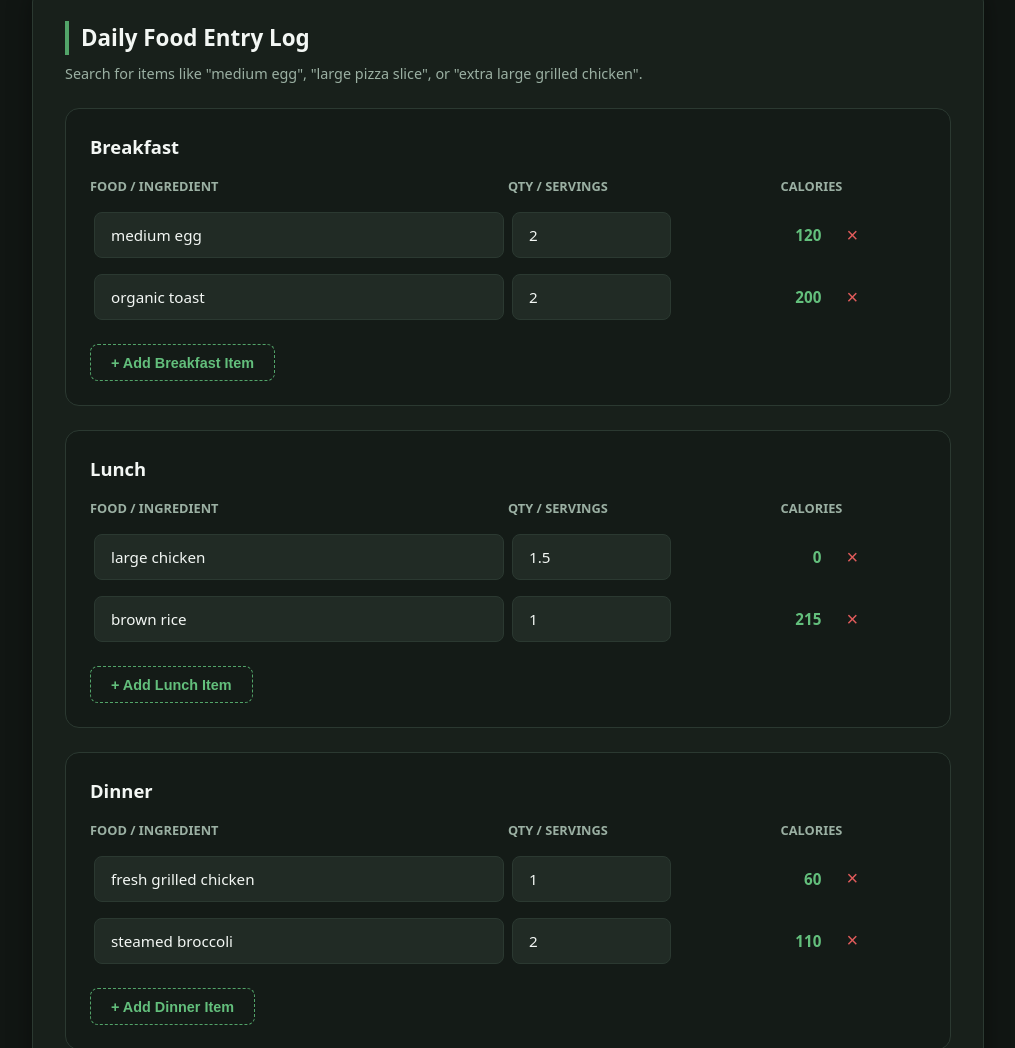
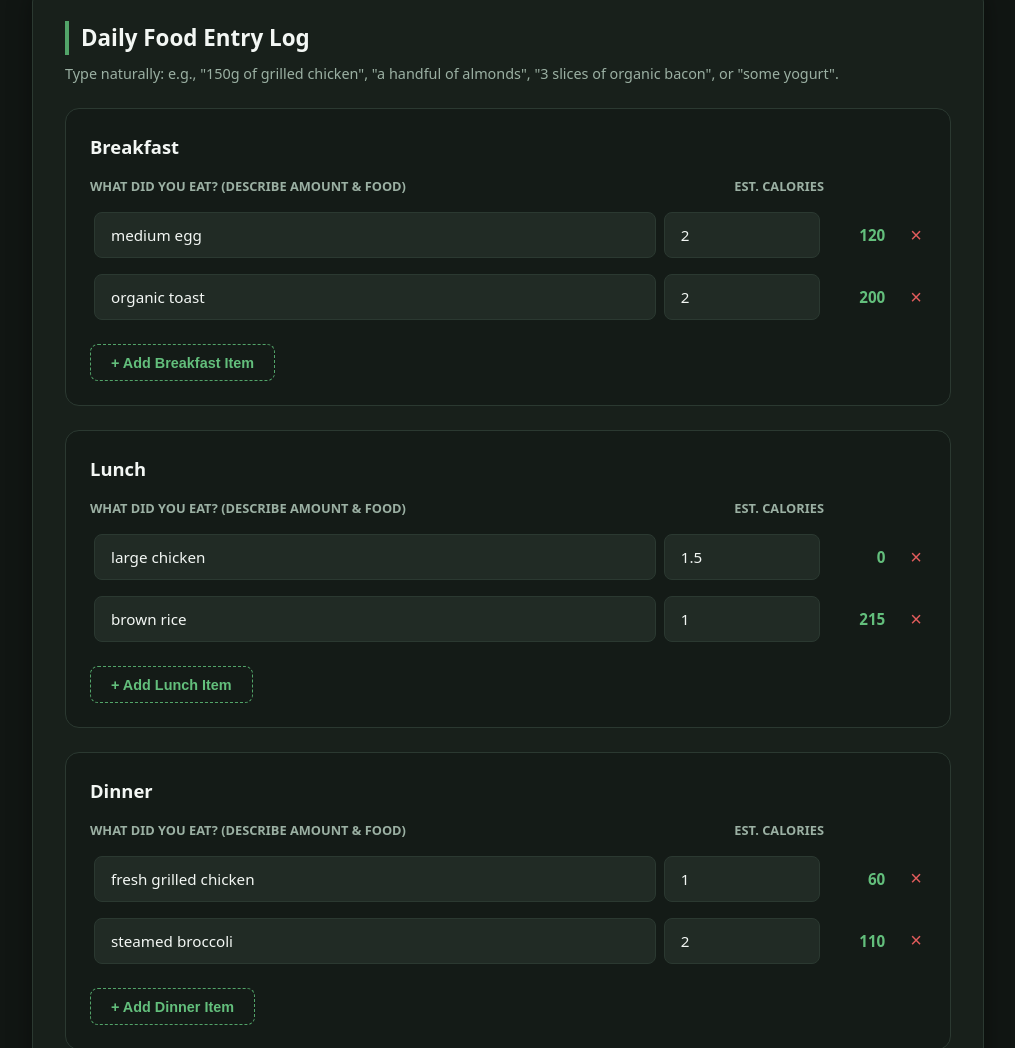
Before and after one commit to loedejb2-sys/caloriescalc, a plain HTML site: page index.html in a window 1280 px wide. Shown: the part 495-1543 px from the top of the page, without its empty margins (132-1147 px from the left). Drawn offline with nearby package versions, Linux system fonts and the light colour scheme.

Commit message:
Update index.html 1.0.1 new

```diff
--- a/index.html
+++ b/index.html
@@ -5,18 +5,15 @@
     <meta name="viewport" content="width=device-width, initial-scale=1.0">
     <title>Dynamic Fitness & Calorie Planner</title>
     <link rel="stylesheet" href="style.css">
-    <!-- Chart.js for beautiful analytics visualization -->
     <script src="https://cdn.jsdelivr.net/npm/chart.js"></script>
 </head>
 <body>
 
-    <!-- Header & App Title -->
     <header class="app-header">
         <h1>SageTracker</h1>
         <p>Adaptive Calorie & Macro Planning Matrix</p>
     </header>
 
-    <!-- Navigation Tab Bar -->
     <div class="tab-navigation">
         <button class="tab-btn active" onclick="switchTab('all')">Show All</button>
         <button class="tab-btn" onclick="switchTab('profile')">My Profile</button>
@@ -25,7 +22,7 @@
         <button class="tab-btn" onclick="switchTab('matrix')">Macro Matrix</button>
     </div>
 
-    <!-- TAB 1: User Profile Section -->
+    <!-- Profile Section -->
     <section class="info-block profile-section" id="section-profile">
         <h2>Metabolism Profile</h2>
         <div class="profile-grid">
@@ -54,10 +51,10 @@
         </div>
     </section>
 
-    <!-- TAB 2: Food Entry & Meal Sections -->
+    <!-- Food Entry Log with Natural Language Inputs -->
     <section class="info-block meal-section" id="section-meals">
         <h2>Daily Food Entry Log</h2>
-        <p class="subtitle">Search for items like "medium egg", "large pizza slice", or "extra large grilled chicken".</p>
+        <p class="subtitle">Type naturally: e.g., "150g of grilled chicken", "a handful of almonds", "3 slices of organic bacon", or "some yogurt".</p>
 
         <!-- Breakfast Card -->
         <div class="meal-card" data-meal="breakfast">
@@ -65,15 +62,12 @@
             <table class="food-table">
                 <thead>
                     <tr>
-                        <th style="width: 50%;">Food / Ingredient</th>
-                        <th style="width: 20%;">Qty / Servings</th>
-                        <th style="width: 20%; text-align: right;">Calories</th>
+                        <th style="width: 70%;">What did you eat? (Describe amount & food)</th>
+                        <th style="width: 20%; text-align: right;">Est. Calories</th>
                         <th style="width: 10%;"></th>
                     </tr>
                 </thead>
-                <tbody id="list-breakfast" data-meal="breakfast">
-                    <!-- Dynamic Rows are generated here -->
-                </tbody>
+                <tbody id="list-breakfast" data-meal="breakfast"></tbody>
             </table>
             <button class="add-row-btn" onclick="addFoodRow('breakfast')">+ Add Breakfast Item</button>
         </div>
@@ -84,15 +78,12 @@
             <table class="food-table">
                 <thead>
                     <tr>
-                        <th style="width: 50%;">Food / Ingredient</th>
-                        <th style="width: 20%;">Qty / Servings</th>
-                        <th style="width: 20%; text-align: right;">Calories</th>
+                        <th style="width: 70%;">What did you eat? (Describe amount & food)</th>
+                        <th style="width: 20%; text-align: right;">Est. Calories</th>
                         <th style="width: 10%;"></th>
                     </tr>
                 </thead>
-                <tbody id="list-lunch" data-meal="lunch">
-                    <!-- Dynamic Rows are generated here -->
-                </tbody>
+                <tbody id="list-lunch" data-meal="lunch"></tbody>
             </table>
             <button class="add-row-btn" onclick="addFoodRow('lunch')">+ Add Lunch Item</button>
         </div>
@@ -103,21 +94,18 @@
             <table class="food-table">
                 <thead>
                     <tr>
-                        <th style="width: 50%;">Food / Ingredient</th>
-                        <th style="width: 20%;">Qty / Servings</th>
-                        <th style="width: 20%; text-align: right;">Calories</th>
+                        <th style="width: 70%;">What did you eat? (Describe amount & food)</th>
+                        <th style="width: 20%; text-align: right;">Est. Calories</th>
                         <th style="width: 10%;"></th>
                     </tr>
                 </thead>
-                <tbody id="list-dinner" data-meal="dinner">
-                    <!-- Dynamic Rows are generated here -->
-                </tbody>
+                <tbody id="list-dinner" data-meal="dinner"></tbody>
             </table>
             <button class="add-row-btn" onclick="addFoodRow('dinner')">+ Add Dinner Item</button>
         </div>
     </section>
 
-    <!-- TAB 3: Dynamic Charts & Visualization -->
+    <!-- Analytics Section -->
     <section class="info-block chart-section" id="section-analytics">
         <h2>Calorie Performance Analytics</h2>
         <div class="chart-container">
@@ -125,11 +113,10 @@
         </div>
     </section>
 
-    <!-- TAB 4: Macro Summary Matrix -->
+    <!-- Macro Matrix -->
     <section class="info-block matrix-section" id="section-matrix">
         <h2>Macro Energy Balance</h2>
 
-        <!-- Interactive target tuning panel -->
         <div style="margin-bottom: 1.5rem; display: grid; grid-template-columns: repeat(auto-fit, minmax(180px, 1fr)); gap: 1rem;">
             <div>
                 <label style="color: var(--text-muted); font-size: 0.85rem; display: block; margin-bottom: 0.25rem;">Prescribed Breakfast Target</label>
@@ -146,7 +133,6 @@
         </div>
 
         <div class="matrix-container">
-            <!-- Breakfast Metrics -->
             <div class="matrix-card">
                 <h4>Breakfast Status</h4>
                 <div class="value-row">
@@ -163,7 +149,6 @@
                 </div>
             </div>
 
-            <!-- Lunch Metrics -->
             <div class="matrix-card">
                 <h4>Lunch Status</h4>
                 <div class="value-row">
@@ -180,7 +165,6 @@
                 </div>
             </div>
 
-            <!-- Dinner Metrics -->
             <div class="matrix-card">
                 <h4>Dinner Status</h4>
                 <div class="value-row">
@@ -199,7 +183,6 @@
         </div>
     </section>
 
-    <!-- Global App Control Buttons -->
     <div style="display: flex; gap: 1rem; justify-content: center; margin-bottom: 3rem;">
         <button class="control-btn clear-btn" onclick="clearAllData()">Reset Dashboard Data</button>
     </div>
```
